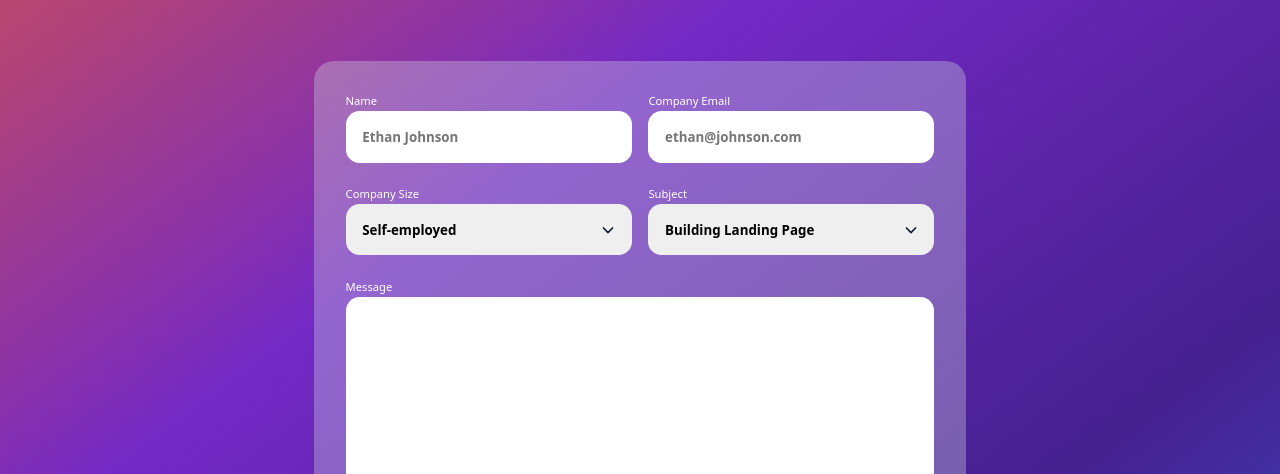
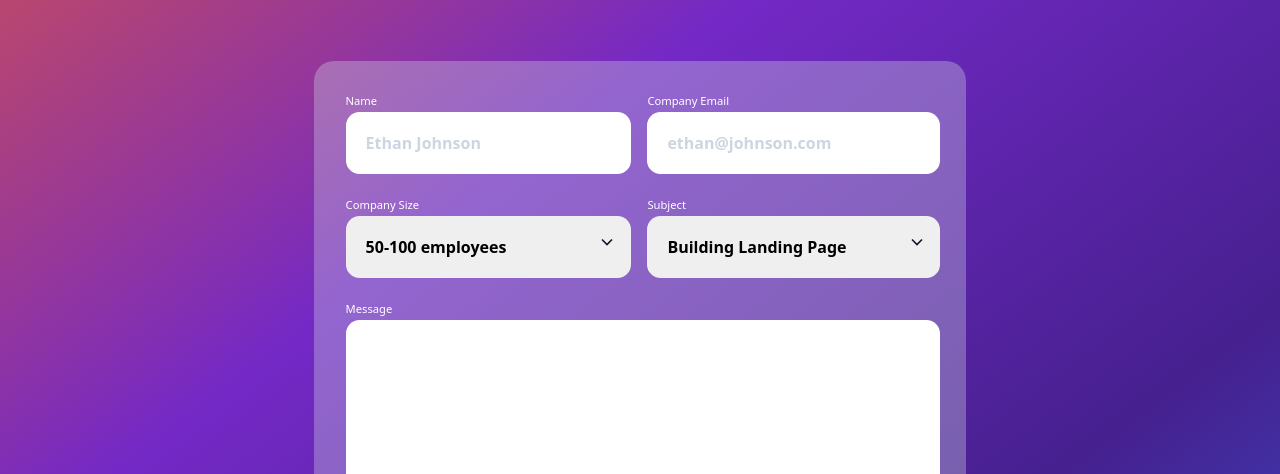
Before and after one commit to ShrutiShinde418/DevChallenges3, a plain HTML site: page contact-page/index.html in a window 1280 px wide. Shown: the part 326-800 px from the top of the page. Drawn offline with Linux system fonts and the light colour scheme; a web font is replaced by a local one.

Commit message:
update(UI Changes)

```diff
--- a/contact-page/index.html
+++ b/contact-page/index.html
@@ -26,6 +26,7 @@
             id="name"
             name="name"
             placeholder="Ethan Johnson"
+            required
           />
         </div>
         <div class="form-control">
@@ -35,22 +36,23 @@
             id="email"
             name="email"
             placeholder="ethan@johnson.com"
+            required
           />
         </div>
         <div class="form-control">
           <label for="size">Company Size</label>
-          <select name="size" id="size">
+          <select name="size" id="size" required>
+            <option value="51-200 employees">50-100 employees</option>
+            <option value="1-10 employees">1-10 employees</option>
+            <option value="11-50 employees">11-49 employees</option>
+            <option value="201-500 employees">101-500 employees</option>
+            <option value="500+ employees">500+ employees</option>
             <option value="Self-employed">Self-employed</option>
-            <option value="1-10 employees">1-10 employees</option>
-            <option value="11-50 employees">11-50 employees</option>
-            <option value="51-200 employees">51-200 employees</option>
-            <option value="201-500 employees">201-500 employees</option>
-            <option value="500+ employees">500+ employees</option>
           </select>
         </div>
         <div class="form-control">
           <label for="name">Subject</label>
-          <select name="Subject" id="subject">
+          <select name="Subject" id="subject" required>
             <option value="Building Landing Page">Building Landing Page</option>
             <option value="Implementing Payment System">
               Implementing Payment System
@@ -68,7 +70,13 @@
         </div>
         <div class="form-control">
           <label for="message">Message</label>
-          <textarea name="message" id="message" cols="30" rows="10"></textarea>
+          <textarea
+            name="message"
+            id="message"
+            cols="30"
+            rows="10"
+            required
+          ></textarea>
         </div>
         <button type="submit">Contact Sales</button>
       </form>
--- a/contact-page/less/styles.less
+++ b/contact-page/less/styles.less
@@ -169,11 +169,17 @@ body {
   select,
   textarea {
     font-family: inherit;
-    font-weight: 700;
+    font-weight: 600;
     margin-top: 0.25em;
     padding: 1.25em;
     border-radius: 0.85rem;
     border: none;
+    font-size: 1rem;
+  }
+  input::placeholder,
+  select::placeholder,
+  textarea::placeholder {
+    color: @white1;
   }
 }
 
```
Also changed, not shown: contact-page/css/styles.min.css, 2 other files.
